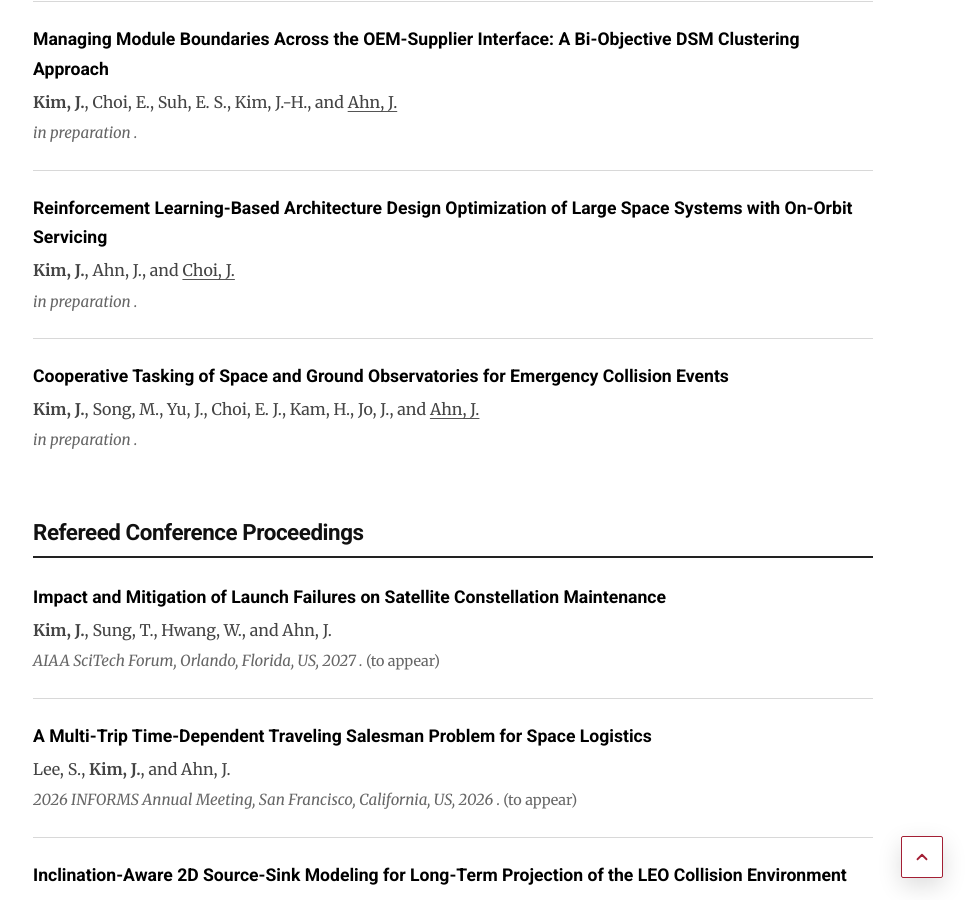
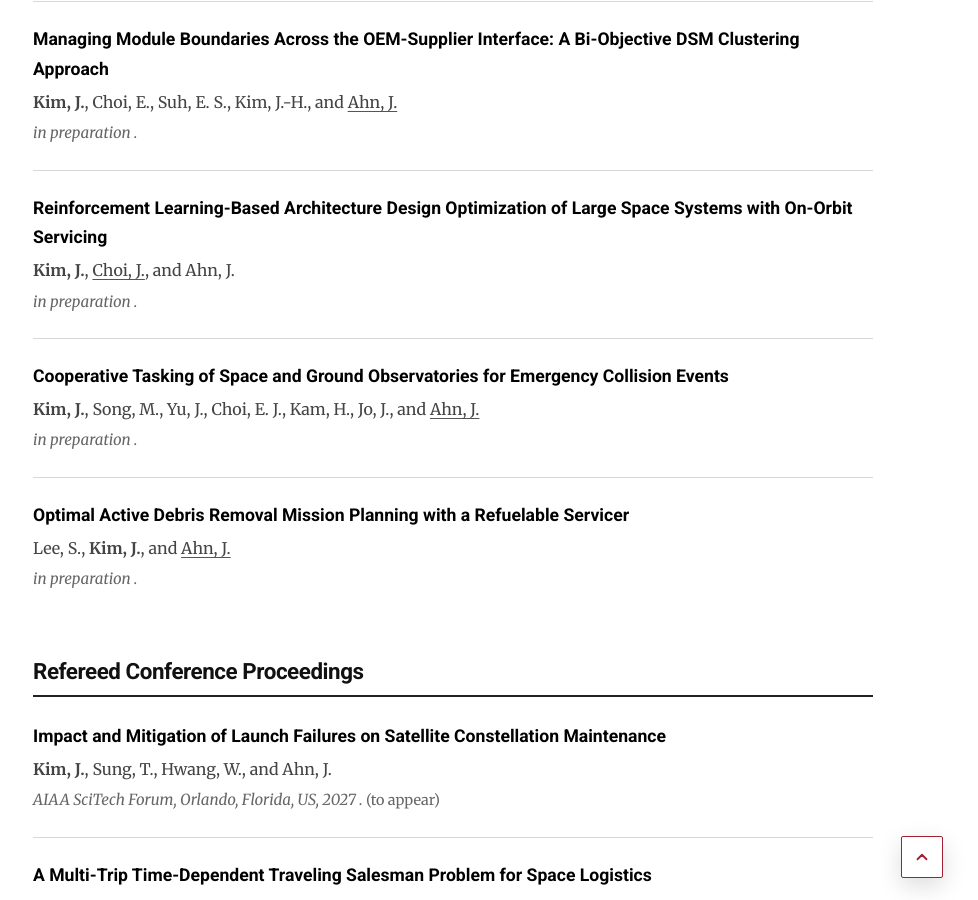
Before and after one commit to jaewoo-space/jaewoo-space.github.io, a Jekyll site: the page built from publications.md, in a window 1280 px wide and 900 px high, scrolled down 2766 px. Shown: the whole window, without its empty margins (187-1165 px from the left). Built offline with Jekyll 4.4.1, drawn with Linux system fonts in a browser that asks for light colours.

Commit message:
Sync work in progress papers with updated CV

```diff
--- a/_data/publications.yml
+++ b/_data/publications.yml
@@ -115,7 +115,7 @@
   type: "preprint"
 
 - title: "Reinforcement Learning-Based Architecture Design Optimization of Large Space Systems with On-Orbit Servicing"
-  authors: "<b>Kim, J.</b>, Ahn, J., and <u>Choi, J.</u>"
+  authors: "<b>Kim, J.</b>, <u>Choi, J.</u>, and Ahn, J."
   venue: "in preparation"
   year: 2026
   type: "preprint"
@@ -124,6 +124,11 @@
   authors: "<b>Kim, J.</b>, Song, M., Yu, J., Choi, E. J., Kam, H., Jo, J., and <u>Ahn, J.</u>"
   venue: "in preparation"
   year: 2026
+  type: "preprint"
+
+- title: "Optimal Active Debris Removal Mission Planning with a Refuelable Servicer"
+  authors: "Lee, S., <b>Kim, J.</b>, and <u>Ahn, J.</u>"
+  venue: "in preparation"
   type: "preprint"
 
 # ==========================================
```
Also changed, not shown: 1 other file.
